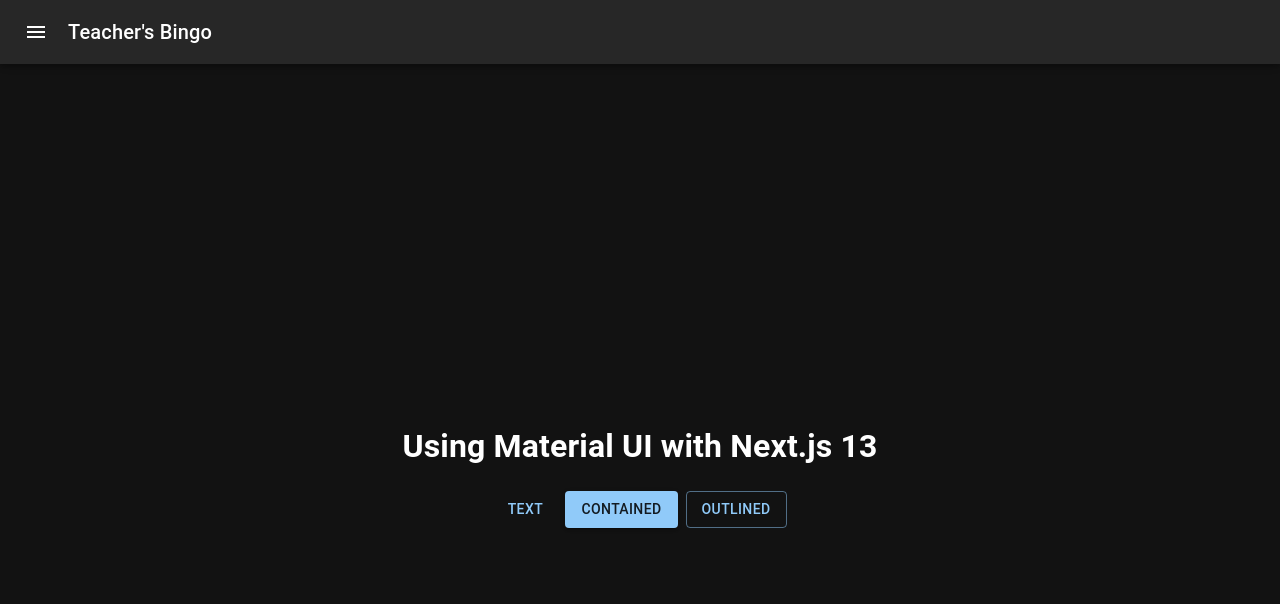
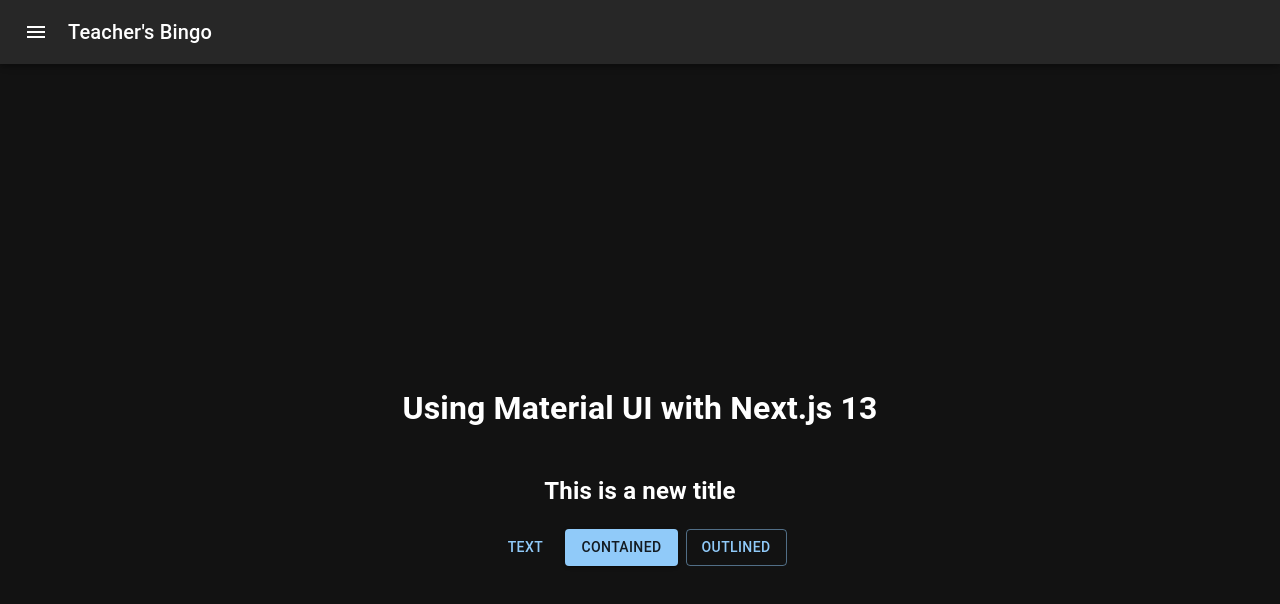
Before and after one commit to DerLev/teachers-bingo, a Next.js app in the folder webapp/: page / in a window 1280 px wide. Shown: the top 604 px of the page. Built offline with nearby package versions, Linux system fonts and the light colour scheme.

Commit message:
testing ci

```diff
--- a/webapp/app/page.tsx
+++ b/webapp/app/page.tsx
@@ -5,6 +5,7 @@
 const Home = () => (
   <Grid container height="100vh" alignItems="center" justifyContent="center" direction="column">
     <h1>Using Material UI with Next.js 13</h1>
+    <h2>This is a new title</h2>
     <Stack direction="row" columnGap={1}>
       <Button variant="text">Text</Button>
       <Button variant="contained">Contained</Button>
```
